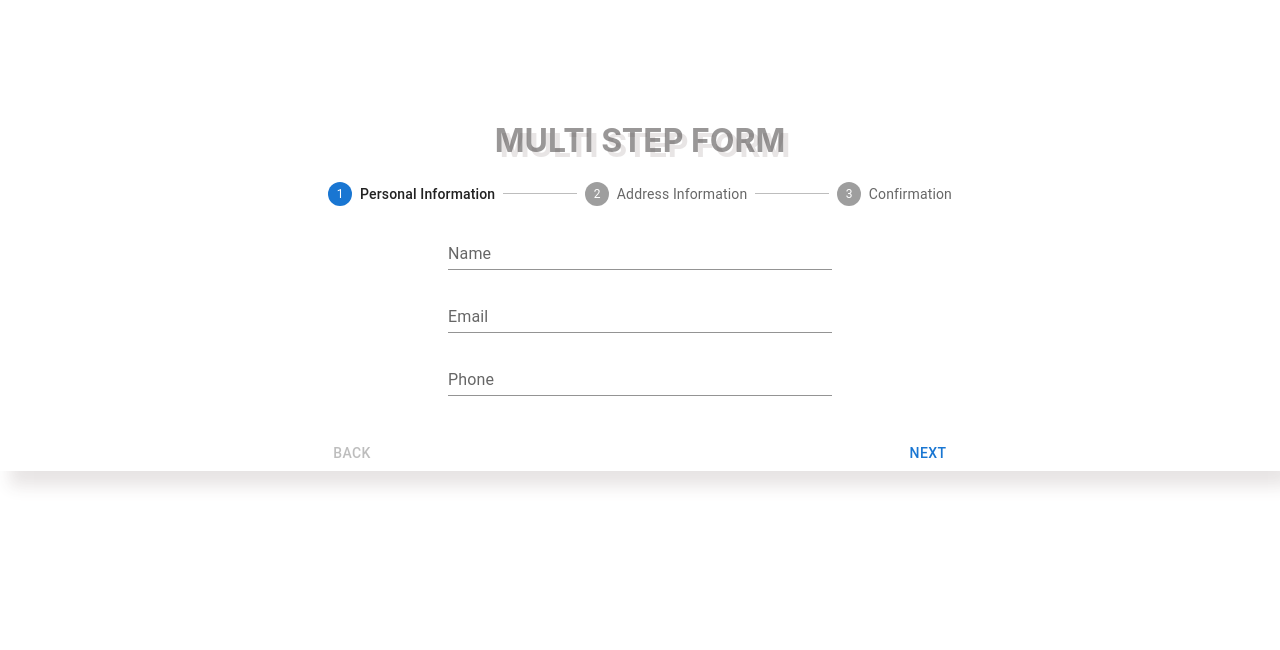
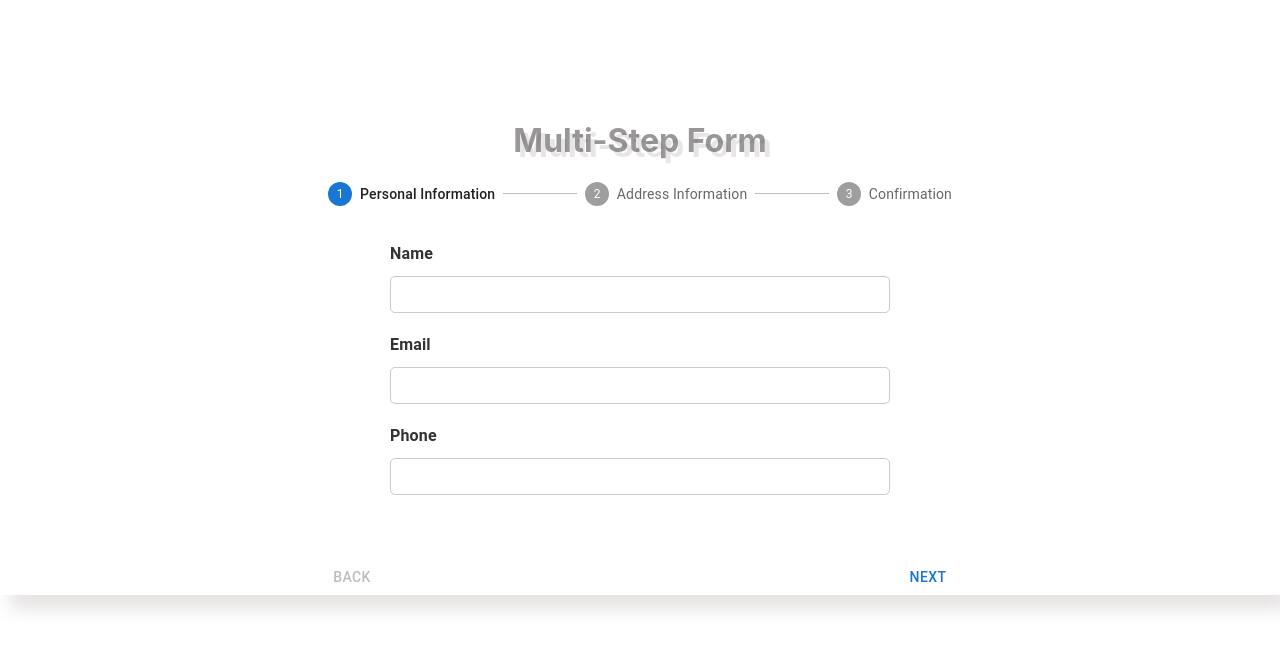
Before and after one commit to ajaykumar-21/Multi-Step-Form, a React (Create React App) app in the folder form/: page / in a window 1280 px wide. Shown: the top 650 px of the page. Built offline with nearby package versions, Linux system fonts and the light colour scheme.

Commit message:
change the design of input field for personalInfo

```diff
--- a/form/src/components/PersonalInfo/PersonalInfo.css
+++ b/form/src/components/PersonalInfo/PersonalInfo.css
@@ -1,6 +1,49 @@
-.inputField {
-  width: 30vw;
-  @media (max-width: 768px) {
-    width: 100%;
-  }
+.form-container {
+  max-width: 500px;
+  margin: 0 auto;
+  padding: 20px;
+  border-radius: 10px;
+  /* background-color: #f9f9f9; */
+  /* box-shadow: 0 0 15px rgba(0, 0, 0, 0.1); */
 }
+
+.form-group {
+  margin-bottom: 20px;
+}
+
+label {
+  font-weight: bold;
+  margin-bottom: 5px;
+  color: #333;
+  display: block;
+  text-align: left;
+}
+
+input {
+  width: 100%;
+  padding: 10px;
+  border: 1px solid #ccc;
+  border-radius: 5px;
+  box-sizing: border-box;
+  transition: border-color 0.3s ease;
+  margin-top: 5px;
+}
+
+input:focus {
+  border-color: #007bff;
+  outline: none;
+}
+
+.error-label {
+  color: #d9534f;
+}
+
+.input-error {
+  border-color: #d9534f;
+}
+
+.error-message {
+  color: #d9534f;
+  font-size: 0.875em;
+  margin-top: 5px;
+}
--- a/form/src/components/PersonalInfo/PersonalInfo.js
+++ b/form/src/components/PersonalInfo/PersonalInfo.js
@@ -1,69 +1,56 @@
 import React from "react";
-import {
-  FormControl,
-  InputLabel,
-  Input,
-  Box,
-  FormHelperText,
-} from "@mui/material";
 import "./PersonalInfo.css";
 
 function PersonalInfo({ values, setValues, errors }) {
   return (
-    <div>
-      <Box component="form">
-        <FormControl variant="standard">
-          <FormControl
-            variant="standard"
-            sx={{ marginBottom: "15px" }}
-            error={!!errors.name}
-          >
-            <InputLabel htmlFor="name">Name</InputLabel>
-            <Input
-              id="name"
+    <div className="form-container">
+      <div className="form-group">
+        <label htmlFor="fname" className={errors.name ? "error-label" : ""}>
+          Name
+        </label>
+        <input
           type="text"
+          id="fname"
+          className={errors.name ? "input-error" : ""}
           value={values.name}
           onChange={(e) =>
             setValues((prev) => ({ ...prev, name: e.target.value }))
           }
-              className="inputField"
         />
-            {errors.name && <FormHelperText>{errors.name}</FormHelperText>}
-          </FormControl>
-          <FormControl
-            variant="standard"
-            sx={{ marginBottom: "15px" }}
-            error={!!errors.email}
-          >
-            <InputLabel htmlFor="email">Email</InputLabel>
-            <Input
+        {errors.name && <p className="error-message">{errors.name}</p>}
+      </div>
+
+      <div className="form-group">
+        <label htmlFor="email" className={errors.email ? "error-label" : ""}>
+          Email
+        </label>
+        <input
+          type="email"
           id="email"
-              type="email"
+          className={errors.email ? "input-error" : ""}
           value={values.email}
           onChange={(e) =>
             setValues((prev) => ({ ...prev, email: e.target.value }))
           }
         />
-            {errors.email && <FormHelperText>{errors.email}</FormHelperText>}
-          </FormControl>
-          <FormControl
-            variant="standard"
-            sx={{ marginBottom: "15px" }}
-            error={!!errors.phone}
-          >
-            <InputLabel htmlFor="phone">Phone</InputLabel>
-            <Input
+        {errors.email && <p className="error-message">{errors.email}</p>}
+      </div>
+
+      <div className="form-group">
+        <label htmlFor="phone" className={errors.phone ? "error-label" : ""}>
+          Phone
+        </label>
+        <input
+          type="tel"
           id="phone"
-              type="tel"
+          className={errors.phone ? "input-error" : ""}
           value={values.phone}
           onChange={(e) =>
             setValues((prev) => ({ ...prev, phone: e.target.value }))
           }
         />
-            {errors.phone && <FormHelperText>{errors.phone}</FormHelperText>}
-          </FormControl>
-        </FormControl>
-      </Box>
+        {errors.phone && <p className="error-message">{errors.phone}</p>}
+      </div>
     </div>
   );
 }
--- a/form/src/components/Stepper/HorizontalStepper.js
+++ b/form/src/components/Stepper/HorizontalStepper.js
@@ -127,7 +127,7 @@ export default function HorizontalStepper() {
   return (
     <Box className="conatiner">
       <Box className="sub-container">
-        <h1>MULTI STEP FORM</h1>
+      <h1>Multi-Step Form</h1>
         <Stepper activeStep={activeStep} className="stepper">
           {steps.map((label, index) => {
             const stepProps = {};
```
Lines whose indentation alone changed are shown as unchanged.
